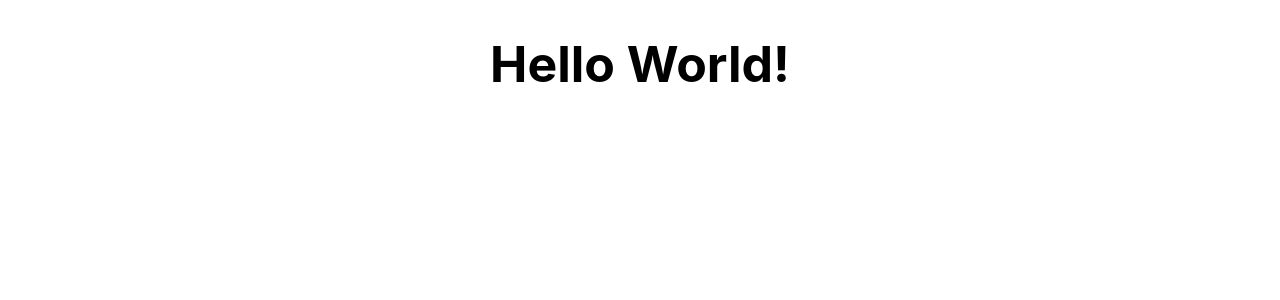
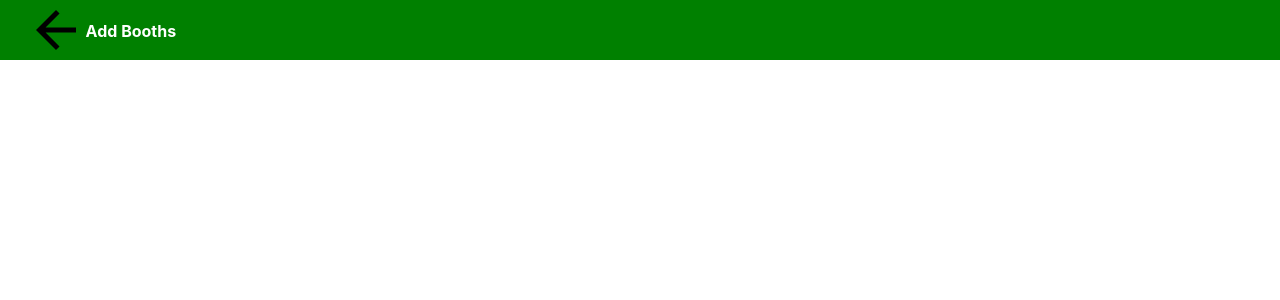
Before and after one commit to labs14-market-organizer/frontend, a React (Create React App) app: page /addbooths in a window 1280 px wide. Shown: the top 300 px of the page. Built offline with nearby package versions, Linux system fonts and the light colour scheme; a web font is replaced by a local one.

Commit message:
added header, will add styling later

```diff
--- a/src/routes/AddBooths.js
+++ b/src/routes/AddBooths.js
@@ -1,11 +1,18 @@
 import React from "react";
+import Arrow from "../assets/ic-arrow-back.svg";
+import { bgWhite } from "ansi-colors";
+import color from "@material-ui/core/colors/lightGreen";
 
 class AddBooths extends React.Component {
     render() {
         return (
-            <div>
-                <h1>Hello World!</h1>
-            </div>
+            <form>
+                <div className="header">
+                    <img src={Arrow} />
+                    <h4 className="addbooths">Add Booths</h4>
+                </div>
+
+            </form>
         )
     }
 }
```
